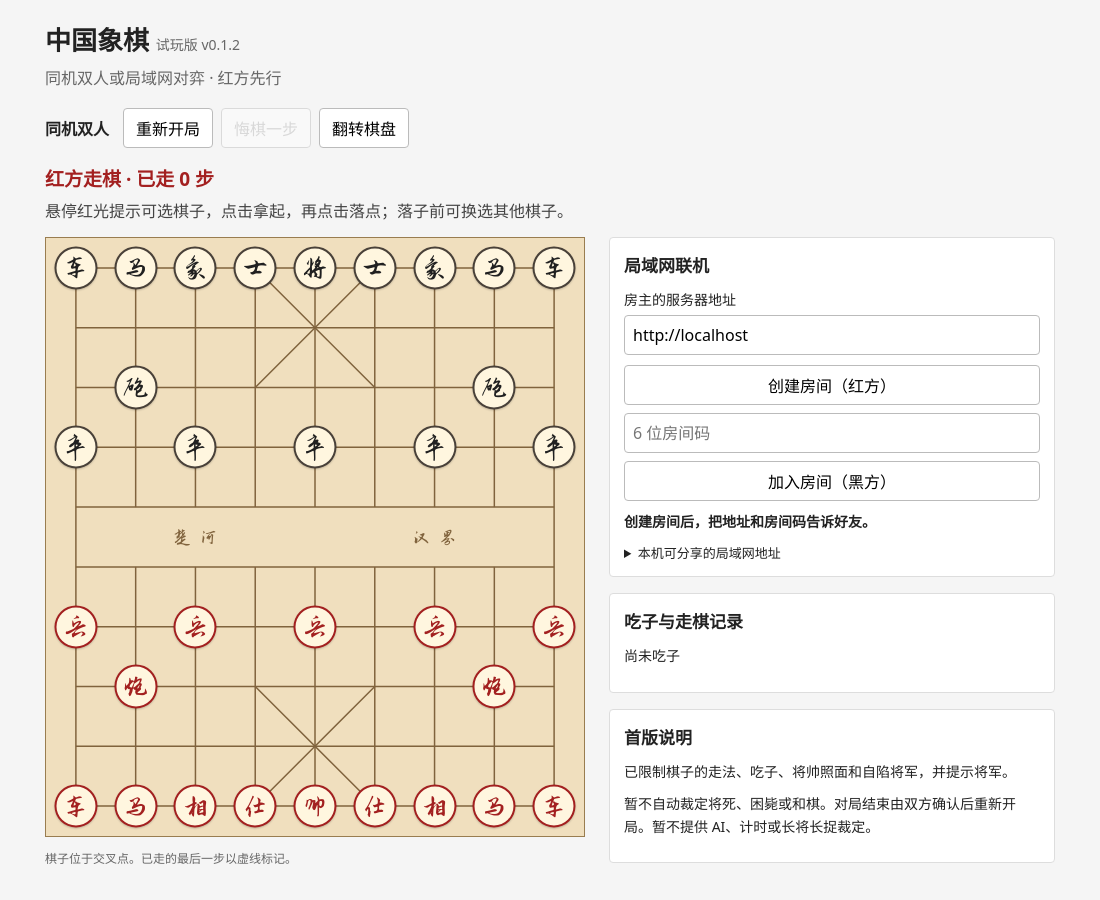
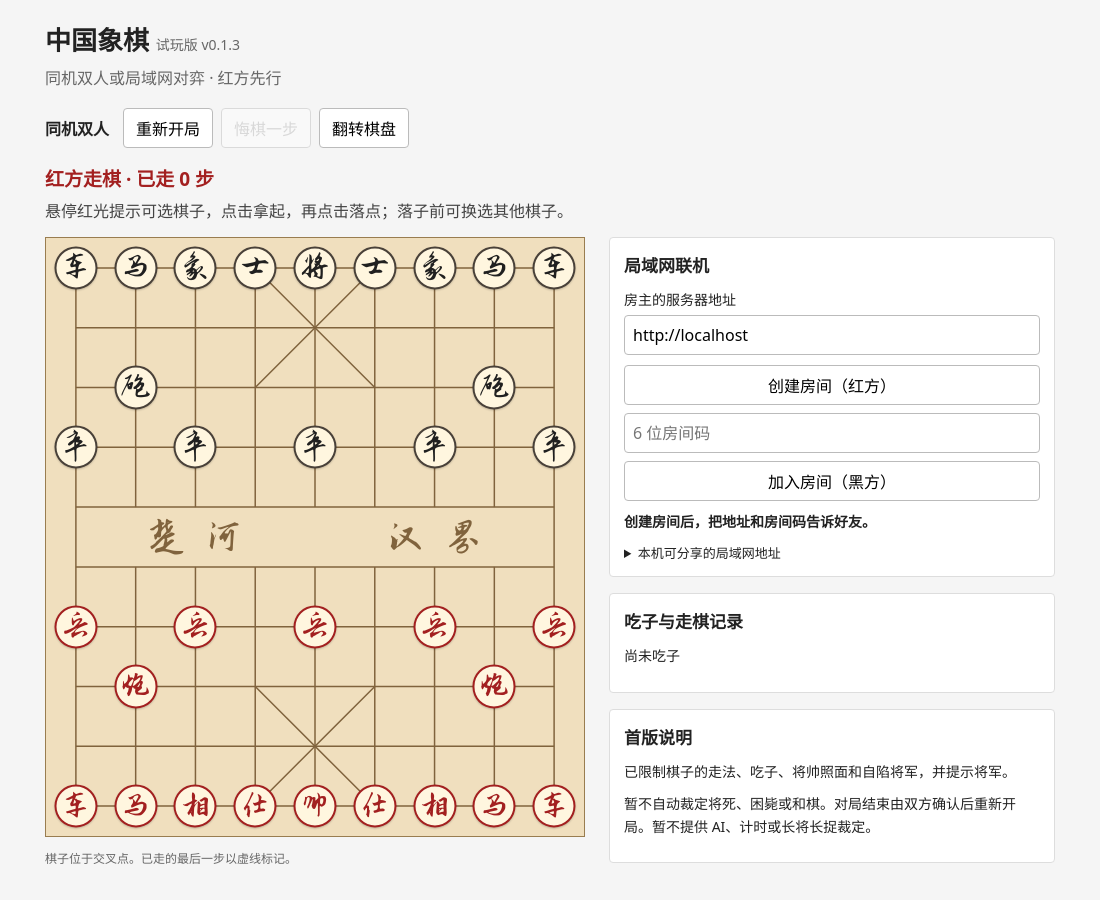
Before and after one commit to Winston112358/Chinese-Chess-Demo, an Electron app: page web/index.html in a window 1100 px wide. Drawn offline with Linux system fonts and the light colour scheme; no server answers.

Commit message:
Enlarge chess glyphs and river labels

```diff
--- a/package.json
+++ b/package.json
@@ -1,6 +1,6 @@
 {
   "name": "chinese-chess-demo",
-  "version": "0.1.2",
+  "version": "0.1.3",
   "description": "中国象棋：网页、Windows 客户端与局域网对弈",
   "private": true,
   "author": "Winston112358",
--- a/web/board.js
+++ b/web/board.js
@@ -13,7 +13,7 @@ function gridSvg() {
   }
   for (const y of [30, 450]) lines += line(210, y, 330, y + 120) + line(330, y, 210, y + 120);
   return `<svg viewBox="0 0 540 600" aria-hidden="true"><g stroke="#80633d" stroke-width="1.5">${lines}</g>
-    <g font-size="22" fill="#80633d" text-anchor="middle"><text x="150" y="307">楚 河</text><text x="390" y="307">汉 界</text></g></svg>`;
+    <g font-size="48" fill="#80633d" text-anchor="middle"><text x="150" y="314.4">楚 河</text><text x="390" y="314.4">汉 界</text></g></svg>`;
 }
 
 export function renderBoard(element, { game, selected, moves, flipped, canSelect, onClick }) {
--- a/web/index.html
+++ b/web/index.html
@@ -11,7 +11,7 @@
 <body>
   <main>
     <header>
-      <h1>中国象棋 <small>试玩版 v0.1.2</small></h1>
+      <h1>中国象棋 <small>试玩版 v0.1.3</small></h1>
       <p>同机双人或局域网对弈 · 红方先行</p>
     </header>
     <div class="toolbar">
--- a/web/style.css
+++ b/web/style.css
@@ -22,9 +22,9 @@ input { width: 100%; padding: 8px; border: 1px solid #bbb; border-radius: 4px; }
 .message { min-height: 26px; margin: 5px 0 12px; color: #444; }
 .message.error { color: #a32020; }
 .game-layout { display: grid; grid-template-columns: minmax(0, 540px) minmax(260px, 1fr); gap: 24px; align-items: start; }
-.board { width: 100%; max-width: 540px; aspect-ratio: 9 / 10; position: relative; background: #f0dfbe; border: 1px solid #997d50; user-select: none; font-family: var(--chess-font); }
+.board { width: 100%; max-width: 540px; aspect-ratio: 9 / 10; position: relative; background: #f0dfbe; border: 1px solid #997d50; user-select: none; font-family: var(--chess-font); container-type: inline-size; }
 .board svg { width: 100%; height: 100%; display: block; pointer-events: none; }
-.point { --piece-shadow: 0 0 0 0 transparent; --last-ring: 0 0 0 0 transparent; --hover-glow: 0 0 0 0 transparent; position: absolute; transform: translate(-50%, -50%); width: 8%; height: 7.2%; padding: 0; border: 2px solid transparent; border-radius: 50%; background: transparent; display: grid; place-items: center; font-size: clamp(20px, 6vw, 32px); font-weight: normal; line-height: 1; transition: transform 150ms ease, box-shadow 150ms ease; }
+.point { --piece-shadow: 0 0 0 0 transparent; --last-ring: 0 0 0 0 transparent; --hover-glow: 0 0 0 0 transparent; position: absolute; transform: translate(-50%, -50%); width: 8%; height: 7.2%; padding: 0; border: 2px solid transparent; border-radius: 50%; background: transparent; display: grid; place-items: center; font-size: min(38px, 7.04cqw); font-weight: normal; line-height: 1; transition: transform 150ms ease, box-shadow 150ms ease; }
 .point:hover:not(:disabled) { background: transparent; }
 .point.piece, .point.piece:hover:not(:disabled) { background: #fff6df; }
 .point.piece { --piece-shadow: 0 1px 2px #0003; border-color: #494139; box-shadow: var(--last-ring), var(--hover-glow), var(--piece-shadow); z-index: 1; }
```
Also changed, not shown: README.md, 1 other file.
